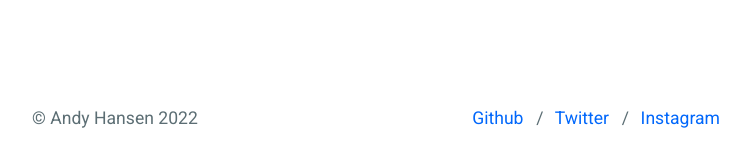
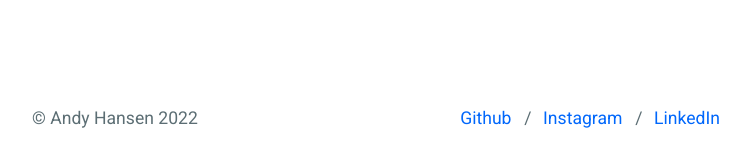
Before and after one commit to andyhansen/blog, a Jekyll site: the page built from index.html, in a window 1280 px wide and 900 px high, scrolled down 2188 px. Shown: the part 609-776 px from the top of the window, without its empty margins (264-1015 px from the left). Built offline with Jekyll 4.4.1, drawn with Linux system fonts in a browser that asks for light colours; nearby versions of some CDN libraries.

Commit message:
ref: remove twitter
I shitpost too much

```diff
--- a/_config.yml
+++ b/_config.yml
@@ -4,10 +4,11 @@
   A jumbled collection of thoughts
 
 author: Andy Hansen
-email: ahansen.nz@gmail.com
-twitter_username: AndyHecksen
+email: blog@andyhansen.co.nz
+# twitter_username: AndyHecksen
 github_username: andyhansen
 instagram_username: andyhansen.nz
+linkedin_username: https://www.linkedin.com/in/hansenandy/
 
 baseurl: "" # the subpath of your site, e.g. /blog
 url: "https://andyhansen.co.nz" # the base hostname & protocol for your site
--- a/_layouts/page.html
+++ b/_layouts/page.html
@@ -26,18 +26,18 @@
     <p>
       {% if site.github_username %}
         <a href="https://github.com/{{ site.github_username }}">Github</a>
-        {% if site.twitter_username %}
-          <span class="u-separate"></span>
-        {% endif %}
       {% endif %}
       {% if site.twitter_username %}
+        <span class="u-separate"></span>
         <a href="https://twitter.com/{{ site.twitter_username }}">Twitter</a>
-        {% if site.instagram_username %}
-          <span class="u-separate"></span>
-        {% endif %}
       {% endif %}
       {% if site.instagram_username %}
+        <span class="u-separate"></span>
         <a href="https://www.instagram.com/{{ site.instagram_username }}">Instagram</a>
+      {% endif %}
+      {% if site.linkedin_username %}
+        <span class="u-separate"></span>
+        <a href="https://www.linkedin.com/in/{{ site.linkedin_username }}">LinkedIn</a>
       {% endif %}
     </p>
   </footer>
```
